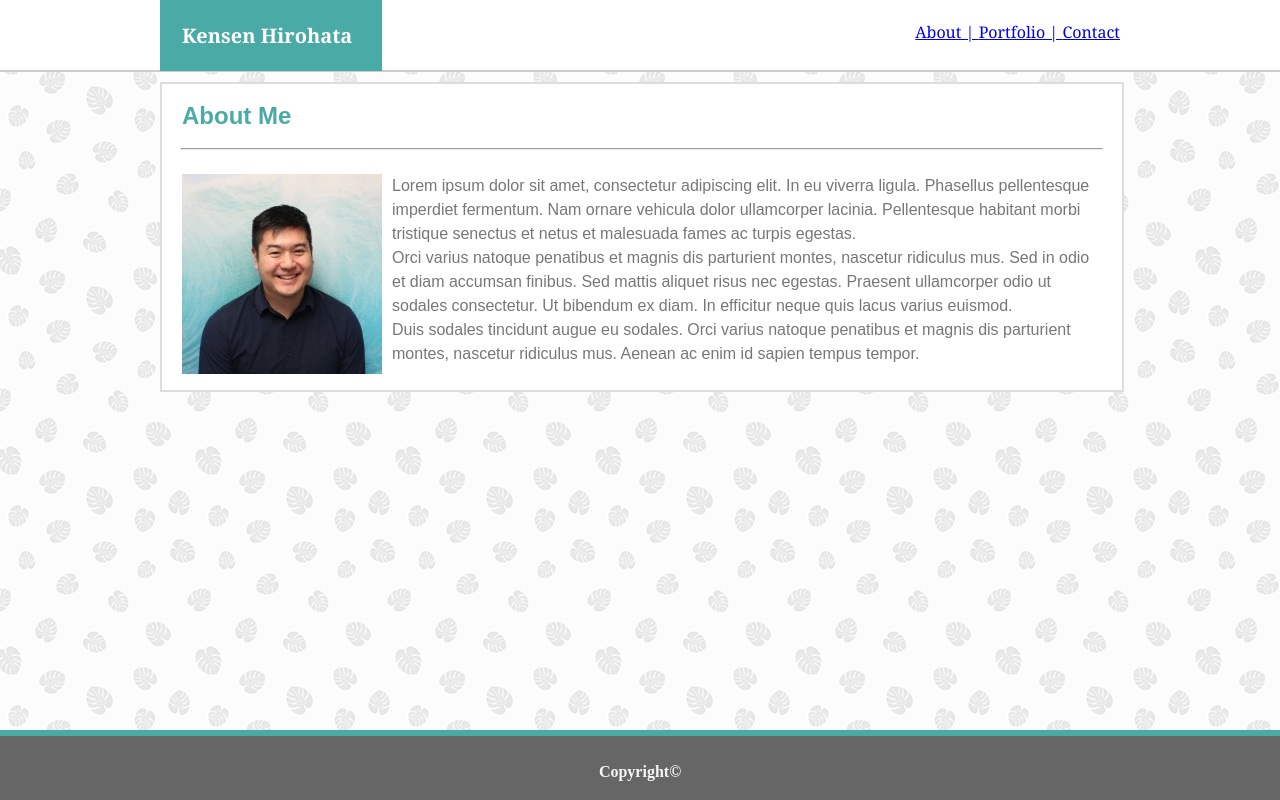
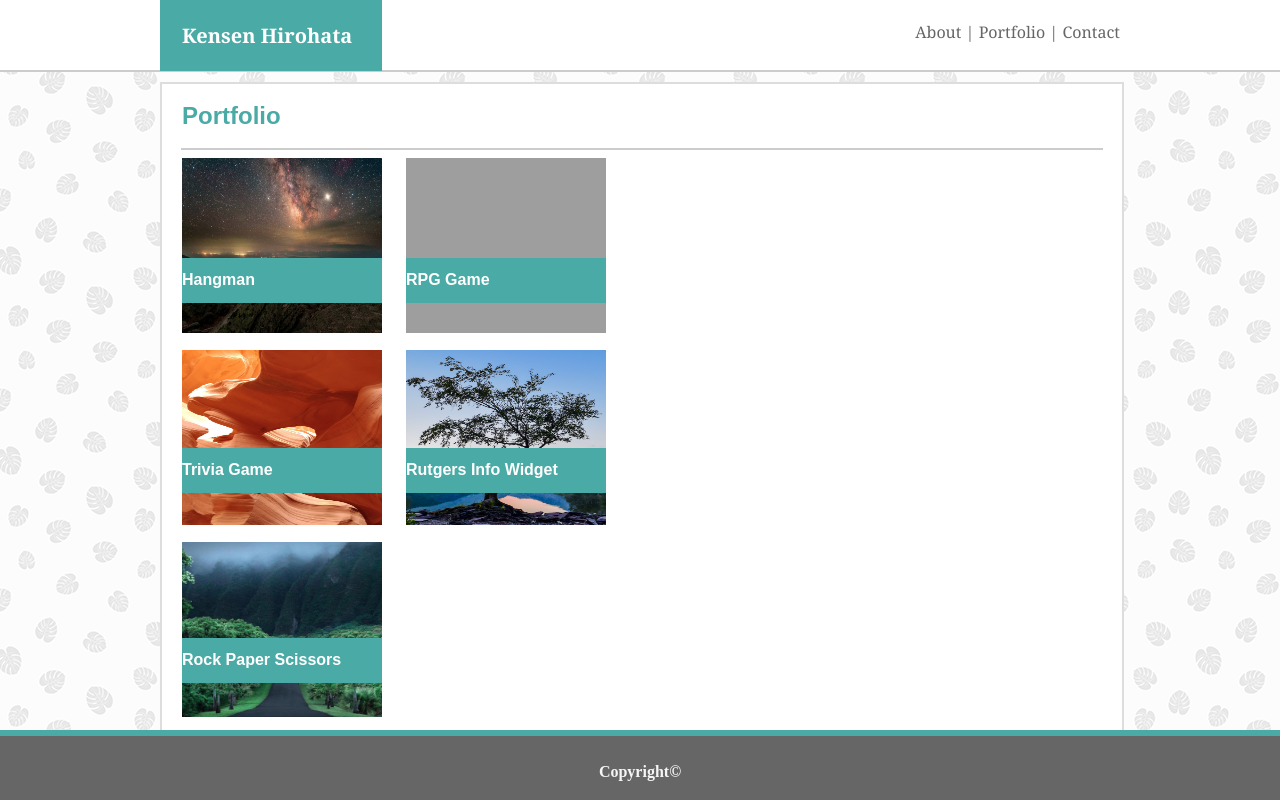
Before and after one commit to hirohtk/Basic-Portfolio, a plain HTML site: page portfolio.html in a window 1280 px wide. Drawn offline with Linux system fonts and the light colour scheme; grey boxes are pictures that could not be loaded.

Commit message:
EOD 2019_0821 - mostly done, may need to fix scrolling on index.html

```diff
--- a/assets/css/style.css
+++ b/assets/css/style.css
@@ -66,6 +66,7 @@ wouldn't be part of the "container" */
     background: white;
     font-family: 'Arial', 'Helvetica Neue', Helvetica, sans-serif;
     color: #777777;
+    overflow: scroll;
 }
 
 footer {
@@ -112,6 +113,8 @@ header {
 
 hr {
     width: 920px;
+
+    border: 1px solid #cccccc;
 }
 
 /* CONTACT CSS */
@@ -126,9 +129,172 @@ hr {
 }
 
 input {
-    width: 800px;
+    width: 920px;
+    margin-bottom: 20px;
 }
 
-#longInput {
+#textAreaInput {
     height: 300px;
+    width:918px;
+    max-width: 918px;
+    max-height: 380px;
+    min-height: 200px;
+    min-width: 918px;
 }
+
+#submitButton {
+    width:15%;
+    height:40px;
+    background-color: #4aaaa5;
+    color: white;
+    font-size: 15px;
+    margin-top: 10px;
+    margin-bottom: 0px;
+}
+
+/* Portfolio CSS */
+
+.thumbnails {
+    width: 200px;
+    height: 175px;
+    margin-left: 0px;
+    margin-top: 0px;
+    margin-right: 20px;
+    margin-bottom: 10px;
+    position: relative;
+
+}
+
+#thumbnailBox1 {
+    background-color:  #4aaaa5;
+    width: 200px;
+    height: 45px;
+    position: absolute;
+    top: 100px;
+    z-index: 1;
+    margin: 0px 0px 0px 0px;
+    display: flex;
+    align-items: center;
+    text-align: center;
+    color:white;
+    font-weight:bold;
+
+}
+
+#thumbnailBox2 {
+    background-color:  #4aaaa5;
+    width: 200px;
+    height: 45px;
+    position: absolute;
+    top: 100px;
+    left: 224px;
+    z-index: 1;
+    margin: 0px 0px 0px 0px;
+    display: flex;
+    align-items: center;
+    text-align: center;
+    color:white;
+    font-weight:bold;
+}
+
+#thumbnailBox3 {
+    background-color:  #4aaaa5;
+    width: 200px;
+    height: 45px;
+    position: absolute;
+    top: 290px;
+    z-index: 1;
+    margin: 0px 0px 0px 0px;
+    display: flex;
+    align-items: center;
+    text-align: center;
+    color:white;
+    font-weight:bold;
+}
+
+#thumbnailBox4 {
+    background-color:  #4aaaa5;
+    width: 200px;
+    height: 45px;
+    position: absolute;
+    top: 290px;
+    left: 224px;
+    z-index: 1;
+    margin: 0px 0px 0px 0px;
+    display: flex;
+    align-items: center;
+    text-align: center;
+    color:white;
+    font-weight:bold;
+}
+
+#thumbnailBox5 {
+    background-color:  #4aaaa5;
+    width: 200px;
+    height: 45px;
+    position: absolute;
+    top: 480px;
+    z-index: 1;
+    margin: 0px 0px 0px 0px;
+    display: flex;
+    align-items: center;
+    text-align: center;
+    color:white;
+    font-weight:bold;
+}
+
+.thumbnailContainer {
+    position: relative;
+    width: 460px;
+    height: 580px;
+
+    margin-left: 20px;
+
+}
+
+#GrayLinks {
+    color: #666666;
+}
+
+#WhiteLinks {
+    color: #ffffff;
+}
+
+}
+/* Scrapped
+.thumbnailSectionRow1 {
+    width: 200px;
+    height: 175px;
+    margin-left: 20px;
+    margin-top: 20px;
+    margin-right: 10px;
+    position: relative;
+
+}
+
+.thumbnailSectionRow2 {
+    width: 200px;
+    height: 175px;
+    margin-left: 0px;
+    margin-top: 20px;
+    margin-right: 10px;
+    top: 0px;
+    position: relative;
+    float: left;
+
+}
+
+.thumbnailSectionRow3 {
+    width: 200px;
+    height: 175px;
+    margin-left: 240px;
+    margin-top: 20px;
+    margin-right: 10px;
+    top: 200px;
+    position: relative;
+    float: left;
+}
+
+
+
+    */
--- a/portfolio.html
+++ b/portfolio.html
@@ -3,13 +3,14 @@
 
 <head>
     <meta charset="UTF-8">
-    <title>Regular HW Assignment 1</title>
+
     <title>Kensen's Portfolio</title>
     <link rel="stylesheet" href="assets/css/style.css">
-
+    <STYLE>A {text-decoration: none;} </STYLE>
 </head>
 
 <body>
+    <!-- googled how to do the above-->
 
     <header>
         <div id="HeaderBackground">
@@ -17,9 +18,9 @@
                 <div id="NameBox"><b>Kensen Hirohata</b>
                 </div>
                 <div id="LinksBox">
-                    <a href="index.html">About | </a>
-                    <a href="portfolio.html"> Portfolio | </a>
-                    <a href="contact.html"> Contact</a>
+                    <a id="GrayLinks" href="index.html">About | </a>
+                    <a id="GrayLinks" href="portfolio.html"> Portfolio | </a>
+                    <a id="GrayLinks" href="contact.html"> Contact</a>
                 </div>
             </div>
         </div>
@@ -30,30 +31,43 @@
     </div>
 
 
+
     <div class="containerBottom">
         <section id="sectionBox">
 
-            <h1>About Me</h1>
+            <h1>Portfolio</h1>
             <hr>
+            <div class="thumbnailContainer">
+                <img class="thumbnails" src="assets/images/1.jpg">
+                <div id="thumbnailBox1">
+                    <a id="WhiteLinks" href="https://google.com/webhp?complete=0&hl=en">Hangman</a>
+                </div>
+                <img class="thumbnails" src="assets/images/2.jpg">
+                <div id="thumbnailBox2">
+                    <a id="WhiteLinks" href="https://google.com/webhp?complete=0&hl=en">RPG Game</a>
+                </div>
+                <br>
+                <img class="thumbnails" src="assets/images/3.jpg">
+                <div id="thumbnailBox3">
+                    <a id="WhiteLinks" href="https://google.com/webhp?complete=0&hl=en">Trivia Game</a>
+                </div>
+                <img class="thumbnails" src="assets/images/4.jpg">
+                <div id="thumbnailBox4">
+                    <a id="WhiteLinks" href="https://google.com/webhp?complete=0&hl=en">Rutgers Info Widget</a>
+                </div>
+                <br>
+                <img class="thumbnails" src="assets/images/5.jpg">
+                <div id="thumbnailBox5">
+                    <a id="WhiteLinks" href="https://google.com/webhp?complete=0&hl=en">Rock Paper Scissors</a>
+                </div>
+            </div>
+    </div>
 
-            <p id="paragraph">
-                <img id="myImage" src="assets/images/0.jfif">
-                Lorem ipsum dolor sit amet, consectetur adipiscing elit. In eu viverra ligula. Phasellus pellentesque
-                imperdiet fermentum. Nam ornare vehicula dolor ullamcorper lacinia. Pellentesque habitant morbi
-                tristique senectus et netus et malesuada fames ac turpis egestas.
-                <br>
-                Orci varius natoque penatibus et
-                magnis dis parturient montes, nascetur ridiculus mus. Sed in odio et diam accumsan finibus. Sed mattis
-                aliquet risus nec egestas. Praesent ullamcorper odio ut sodales consectetur. Ut bibendum ex diam. In
-                efficitur neque quis lacus varius euismod.
-                <br>
-                Duis sodales tincidunt augue eu sodales. Orci varius natoque
-                penatibus et magnis dis parturient montes, nascetur ridiculus mus. Aenean ac enim id sapien tempus
-                tempor.
-            </p>
-            <!-- Had to put img in paragraph or float could not apply-->
 
-        </section>
+
+
+
+    </section>
     </div>
 
 
```
Also changed, not shown: contact.html (+8 -6 lines), index.html (+44 -20 lines), assets/images/1.jpg (added), assets/images/3.jpg (added), assets/images/4.jpg (added), assets/images/5.jpg (added), 1 other file.
